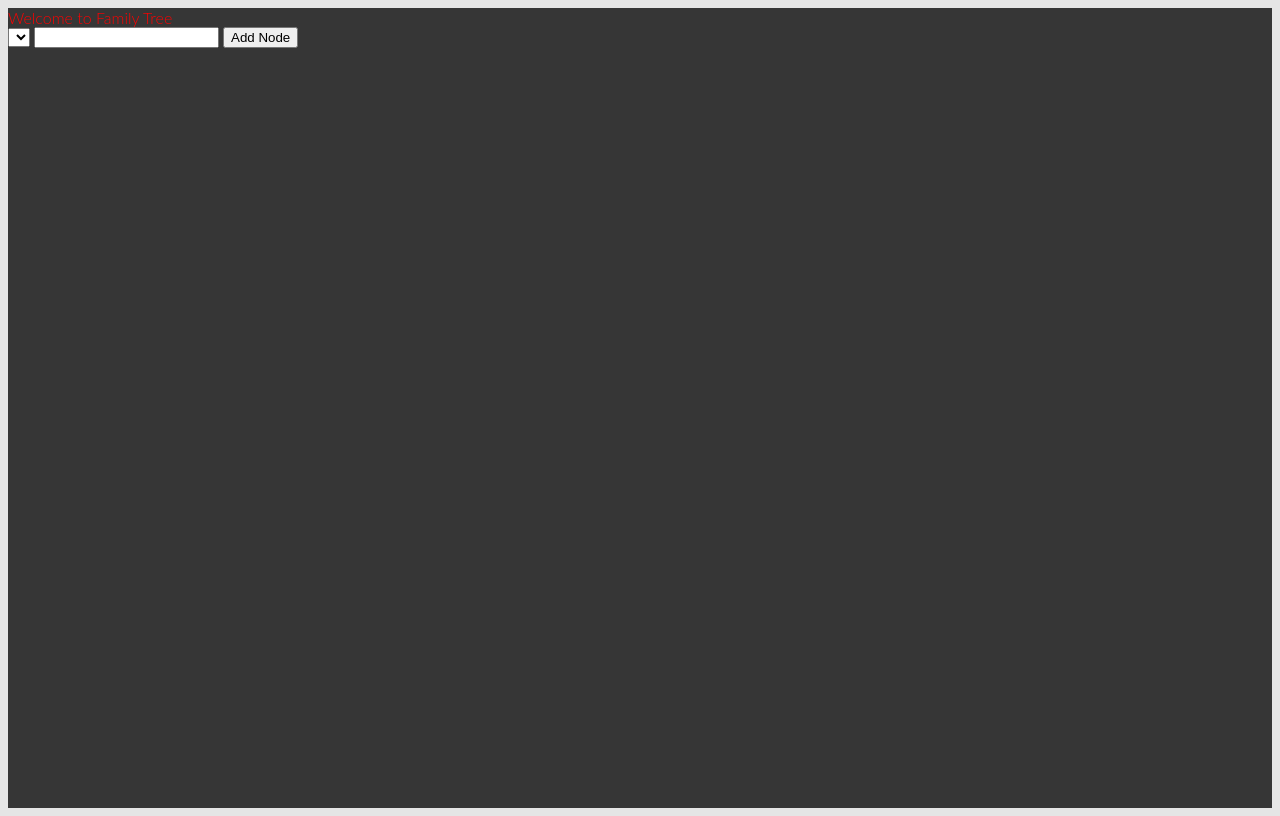
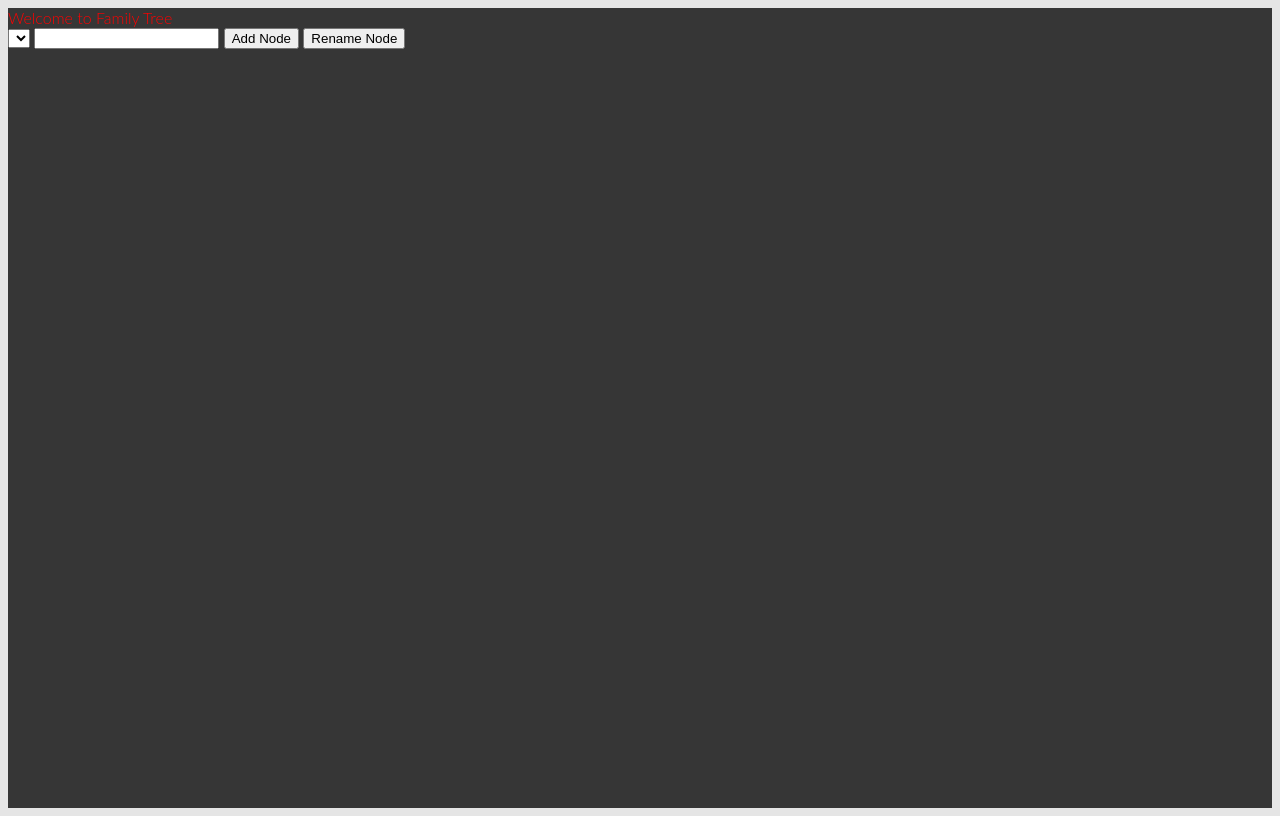
Before and after one commit to ralstonJ/Family-Tree-App, a PHP site: page / in a window 1280 px wide. Run offline with PHP 8.4, Linux system fonts and the light colour scheme; lists and menus that the app fills with data are empty; some libraries are stand-ins or nearby versions.

Commit message:
Built rename function

```diff
--- a/Home.css
+++ b/Home.css
@@ -1,5 +1,10 @@
 body {
 background-color: e5e5e5;
+font-family: 'Lato', sans-serif;
+color: #fff;
+text-align: left;
+font-weight: 300;
+color:red;
 }
 
 
--- a/index.html
+++ b/index.html
@@ -14,7 +14,8 @@
 
 <select id="selectParent"> </select>
 <input type="text"  id="txtMemName"></input>
-<button>Add Node</button>
+<button id="btn_Add">Add Node</button>
+<button id="btn_Rename">Rename Node</button>
 <div class="div_display">
 </div>
 <script>
@@ -30,12 +31,29 @@ $(document).ready(function(){
 		this.child = false;
 	}
 
+
+	function ClearVal(){
+
+			$("select").empty();
+		$(".div_display").empty();
+		for(var key in flyMem){
+
+			$("select").append("<option value='"+key+"'>"+ flyMem[key].name +"</option>");
+			$(".div_display").append("<p>" + flyMem[key].name + " " + flyMem[key].parent +"</p>");
+		}
+
+		$("input").val('');
+
+
+	}
+
 	var options = $("option");
 	$.each(flyMem, function() {
     options.append($("<option />").val(this.ImageFolderID).text(this.Name));
 	});
 
-	$("button").click(function(){
+
+	$("#btn_Add").click(function(){
 
 		var txtMemName = $('input:text[id="txtMemName"]').val();
 		flyMem[i++] = new Person(txtMemName);
@@ -46,18 +64,19 @@ $(document).ready(function(){
 			flyMem[$( "#selectParent option:selected" ).val()].child = true;
 		}
 
-		$("select").empty();
-		$(".div_display").empty();
-		for(var key in flyMem){
+					ClearVal();
+	});
 
-			$("select").append("<option value='"+key+"'>"+ flyMem[key].name +"</option>");
-			$(".div_display").append("<p>" + flyMem[key].name + " " + flyMem[key].parent +"</p>");
-		}
+	$("#btn_Rename").click(function(){
 
-		$("input").val('');
+		var txtMemName = $('input:text[id="txtMemName"]').val();
+		var id_flyMem = $("#selectParent").val();
+		flyMem[id_flyMem].name = txtMemName;
+
+
+					ClearVal();
 
 	});
-
 
   });
   // Delete
@@ -102,10 +121,6 @@ $(document).ready(function(){
 
 </div>
 
-<div class="display relation">
-
-<div>
-
 </body>
 
 </html>
```
